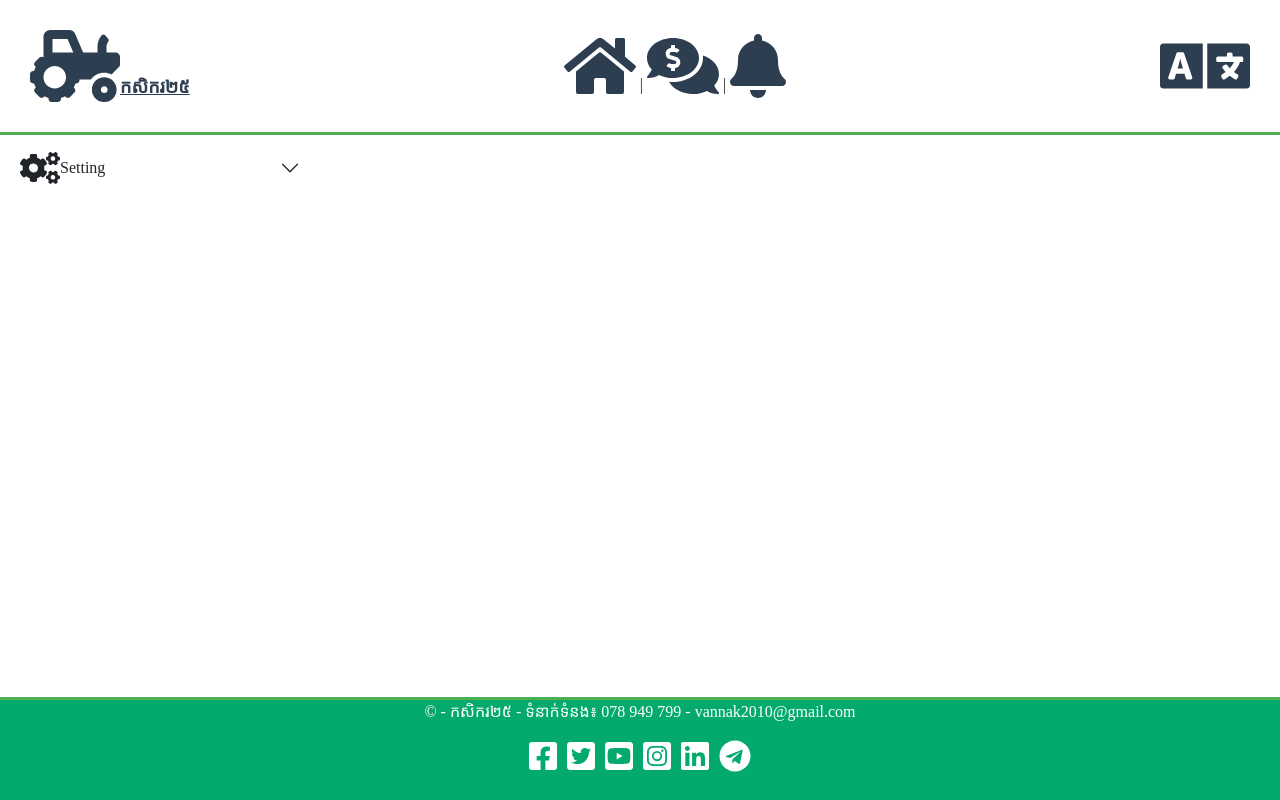
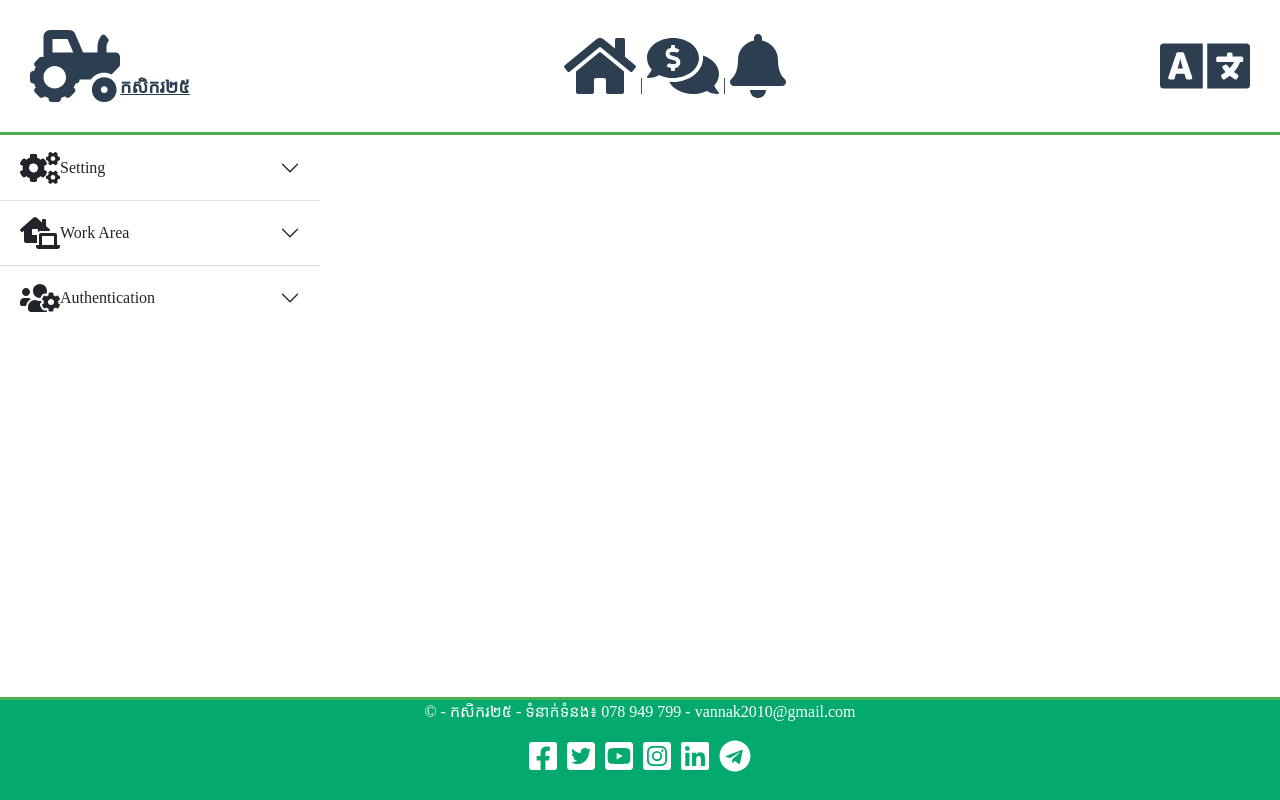
Before and after one commit to hvannak/ksekar25ui, a Vue app: page /controlPanel in a window 1280 px wide. Built offline with nearby package versions, Linux system fonts and the light colour scheme; a web font is replaced by a local one.

Commit message:
update menus

```diff
--- /dev/null
+++ b/src/appSetting.json
@@ -0,0 +1,17 @@
+[
+    {
+        "name":"setting",
+        "title":"Setting",
+        "icon":"cogs"
+    },
+    {
+        "name":"workarea",
+        "title":"Work Area",
+        "icon":"laptop-house"
+    },
+    {
+        "name":"auth",
+        "title":"Authentication",
+        "icon":"users-cog"
+    }
+]
--- a/src/main.js
+++ b/src/main.js
@@ -9,7 +9,7 @@ import { FontAwesomeIcon } from '@fortawesome/vue-fontawesome'
 import { dom } from "@fortawesome/fontawesome-svg-core"
 import "bootstrap/dist/css/bootstrap.min.css";
 import "bootstrap";
-import "bootstrap-icons/font/bootstrap-icons.css"
+// import "bootstrap-icons/font/bootstrap-icons.css"
 
 dom.watch()
 library.add(fas,fab)
--- a/src/router/index.js
+++ b/src/router/index.js
@@ -4,7 +4,6 @@ import Notification from '../views/Notification.vue'
 import Products from '../views/Products.vue'
 import Login from '../views/Login.vue'
 import ControlPanel from '../views/ControlPanel.vue'
-import About from '../views/About.vue'
 
 const routes = [
   {
@@ -42,27 +41,30 @@ const routes = [
     component: ControlPanel,
     children:[
       {
-        path: 'setting',
-        name: 'Setting',
-        meta: { title: 'Languages',icon: 'cogs'},
-        component: About,
-        children:[
-          {
         path: 'languages',
         name: 'Languages',
-            meta: { title: 'Languages',icon: 'bell'},
+        meta: { title: 'Languages',group:'setting'},
         component: Home
       },
       {
         path: 'localize',
         name: 'Localize',
-            meta: { title: 'Localize',icon: 'language' },
+        meta: { title: 'Localize',group:'setting' },
+        component: Login
+      },
+      {
+        path: 'products',
+        name: 'Products',
+        meta: { title: 'Products',group:'workarea'},
+        component: Home
+      },
+      {
+        path: 'users',
+        name: 'Users',
+        meta: { title: 'Users',group:'auth' },
         component: Login
       },
     ]
-      }
-
-    ],
   },
 ]
 
@@ -71,14 +73,14 @@ const router = createRouter({
   routes
 })
 
-// router.beforeEach((to, from, next) => {
-//   if((to.name == 'Login' && localStorage.getItem('token') != null)){
-//     next({name:'ControlPanel'});
-//   }
-//   if(to.fullPath.startsWith('/controlpanel') && localStorage.getItem('token') == null ){
-//     next({name:'Home'});
-//   }
-//   else next()
-// });
+router.beforeEach((to, from, next) => {
+  if((to.name == 'Login' && localStorage.getItem('token') != null)){
+    next({name:'ControlPanel'});
+  }
+  if(to.fullPath.startsWith('/controlpanel') && localStorage.getItem('token') == null ){
+    next({name:'Home'});
+  }
+  else next()
+});
 
 export default router
--- a/src/views/ControlPanel.vue
+++ b/src/views/ControlPanel.vue
@@ -2,22 +2,22 @@
   <div class="container-fluid">
     <div class="row">
       <div class="col-3 px-0 my-1">
-          <div v-for="(panel,i) in routerData" :key="i" class="accordion accordion-flush" id="accordionFlushExample">
-              <div v-for="(item,index) in panel.children" :key="index" class="accordion-item">
-                <h2 class="accordion-header" :id="`flush-heading${index}`" />
-                <button class="accordion-button collapsed" type="button" data-bs-toggle="collapse" :data-bs-target="`#flush-collapse${index}`" aria-expanded="false" :aria-controls="`flush-collapse${index}`">
-                    <fa :icon="`${item.meta.icon}`" class="fa-2x" />{{item.name}}
-                </button>
-                <div :id="`flush-collapse${index}`" class="accordion-collapse collapse" aria-labelledby="flush-headingOne" data-bs-parent="#accordionFlushExample">
-                <div class="accordion-body">
-                    <div v-for="(menu,j) in item.children" :key="j" class="d-grid my-2 gap-2">
+          <div class="accordion accordion-flush" id="accordionFlushExample">
+            <div v-for="(item,index) in appMenu" :key="index" class="accordion-item">
+              <h2 class="accordion-header" :id="`flush-heading${index}`" />
+              <button class="accordion-button collapsed" type="button" data-bs-toggle="collapse" :data-bs-target="`#flush-collapse${index}`" aria-expanded="false" :aria-controls="`flush-collapse${index}`">
+                    <fa :icon="`${item.icon}`" class="fa-2x" />{{item.title}}
+              </button>
+              <div :id="`flush-collapse${index}`" class="accordion-collapse collapse" aria-labelledby="flush-headingOne" data-bs-parent="#accordionFlushExample">
+                <div v-for="(panel,i) in routerData" :key="i" class="accordion-body">
+                    <div v-for="(menu,j) in panel.children.filter(x=>x.meta.group == item.name)" :key="j" class="d-grid my-2 gap-2">
                         <button type="button" class="btn btn-light btn-lg">
-                          <router-link :to="`${panel.path + '/' + item.path + '/' + menu.path}`">{{menu.name}}</router-link>
+                          <router-link :to="`${panel.path + '/' + menu.path}`">{{menu.meta.title}}</router-link>
                         </button>
                     </div>
                 </div>
-                </div>
               </div>
+            </div>
           </div>
       </div>
       <div class="col-9 px-0 my-1">
@@ -29,19 +29,17 @@
 
 <script>
 import { useRouter, useRoute} from 'vue-router'
+import appMenu from '../appSetting.json'
 
 export default {
-  // mounted() {
-  //  let router = this.$router.options.routes.filter(x=>x.name == 'ControlPanel');
-  //  console.log(router);
-  // },
   setup(){
     const router = useRouter();
     let routerData = router.options.routes.filter(x=>x.name == 'ControlPanel');
     console.log(routerData);
     console.log(useRoute().path);
     return {
-      routerData
+      routerData,
+      appMenu
     }
   }
 }
```
Lines whose indentation alone changed are shown as unchanged.
